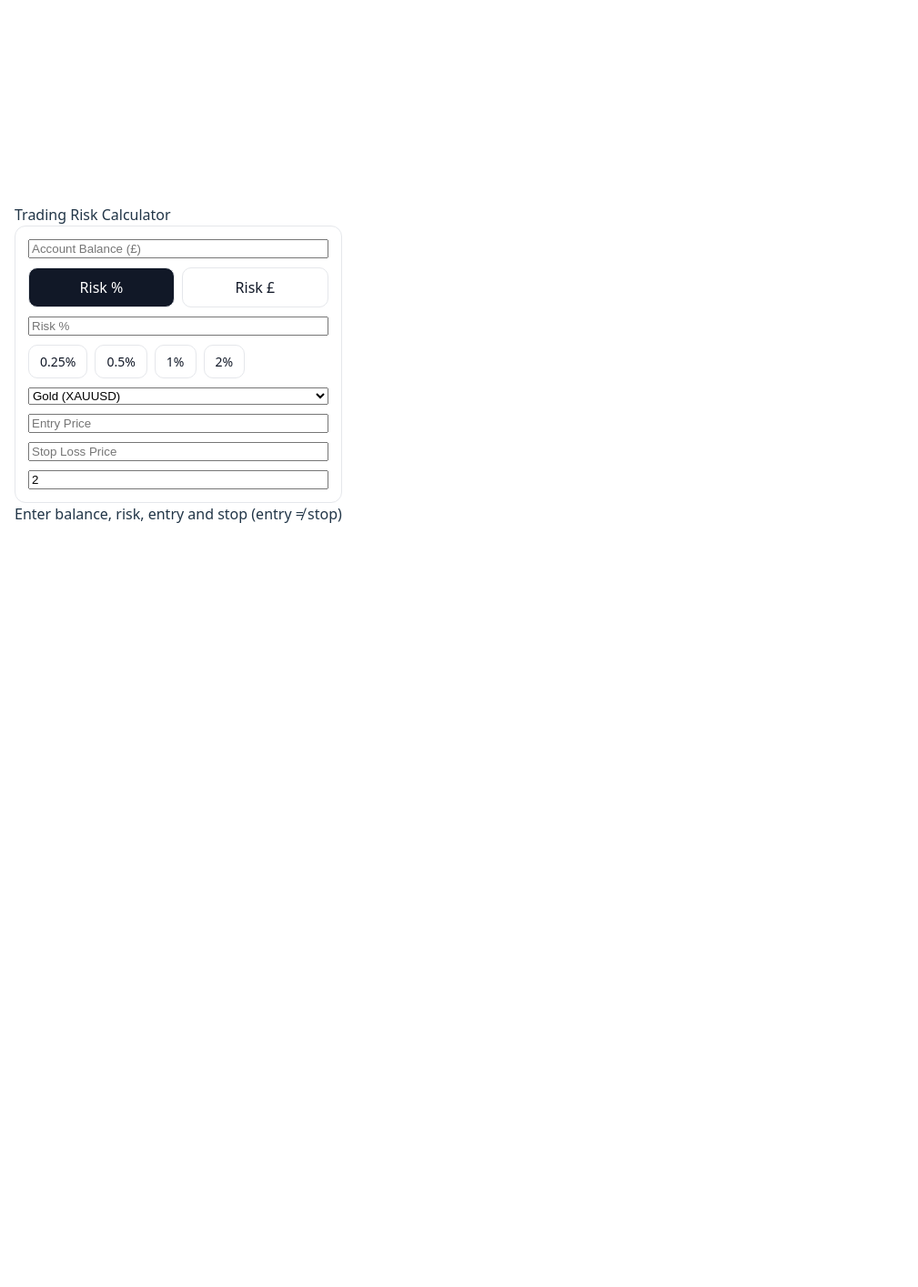
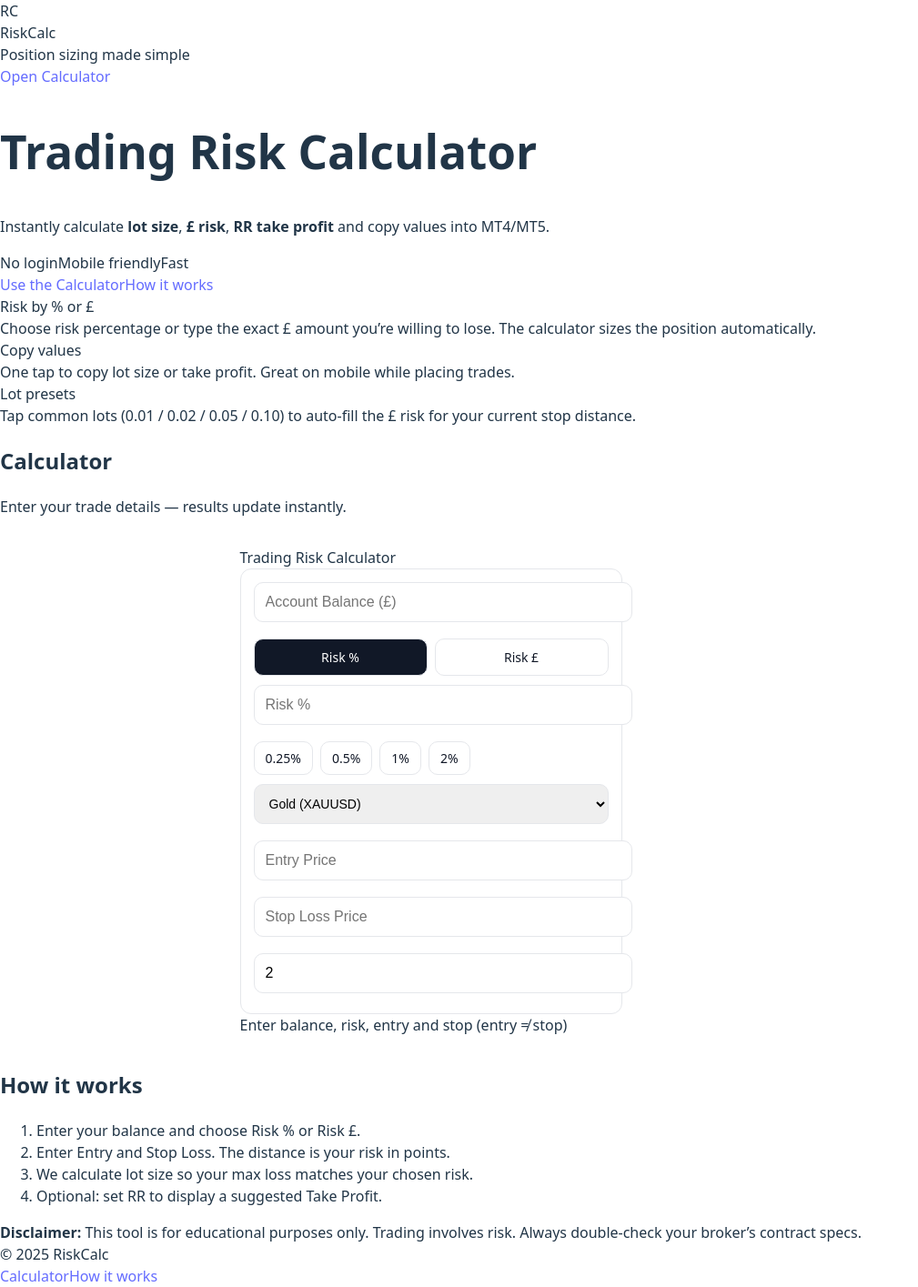
Before and after one commit to alanlea29/trading-risk-calculator, a React (Vite) app in the folder app/: page / in a window 1280 px wide. Shown: the whole page at 91% size, without its empty margins (0-1009 px from the left). Before the commit the page ends 800 px from the top, so only its background shows below. Built offline with nearby package versions, Linux system fonts and the light colour scheme.

Commit message:
Add input and card spacing styles

```diff
--- a/app/src/App.css
+++ b/app/src/App.css
@@ -12,3 +12,249 @@
   border: 1px solid #e5e7eb;
   border-radius: 12px;
   background: #ffffff;
+/* Landing page layout */
+.page {
+  min-height: 100vh;
+  background: #ffffff;
+  color: #111827;
+}
+
+.header {
+  position: sticky;
+  top: 0;
+  z-index: 10;
+  background: rgba(255, 255, 255, 0.85);
+  backdrop-filter: blur(10px);
+  border-bottom: 1px solid #e5e7eb;
+  display: flex;
+  align-items: center;
+  justify-content: space-between;
+  padding: 12px 16px;
+}
+
+.brand {
+  display: flex;
+  align-items: center;
+  gap: 10px;
+}
+
+.logo {
+  width: 38px;
+  height: 38px;
+  border-radius: 12px;
+  background: #111827;
+  color: #fff;
+  display: grid;
+  place-items: center;
+  font-weight: 800;
+}
+
+.brandName {
+  font-weight: 800;
+  line-height: 1.1;
+}
+
+.brandTag {
+  color: #6b7280;
+  font-size: 12px;
+  line-height: 1.1;
+}
+
+.headerLink {
+  color: #111827;
+  text-decoration: none;
+  font-weight: 600;
+}
+
+.main {
+  max-width: 980px;
+  margin: 0 auto;
+  padding: 18px 16px 40px;
+}
+
+.hero {
+  padding: 26px 0 18px;
+}
+
+.heroTitle {
+  font-size: 36px;
+  line-height: 1.1;
+  margin: 0 0 10px;
+  letter-spacing: -0.02em;
+}
+
+.heroSub {
+  margin: 0 0 14px;
+  color: #374151;
+  max-width: 55ch;
+}
+
+.heroBadges {
+  display: flex;
+  gap: 8px;
+  flex-wrap: wrap;
+  margin-bottom: 16px;
+}
+
+.badge {
+  font-size: 12px;
+  border: 1px solid #e5e7eb;
+  padding: 6px 10px;
+  border-radius: 999px;
+  background: #fff;
+}
+
+.heroCTA {
+  display: flex;
+  gap: 10px;
+  flex-wrap: wrap;
+}
+
+.btnPrimary,
+.btnSecondary {
+  display: inline-block;
+  text-decoration: none;
+  padding: 10px 14px;
+  border-radius: 12px;
+  border: 1px solid #e5e7eb;
+  font-weight: 700;
+}
+
+.btnPrimary {
+  background: #111827;
+  color: #fff;
+  border-color: #111827;
+}
+
+.btnSecondary {
+  background: #fff;
+  color: #111827;
+}
+
+.grid {
+  display: grid;
+  gap: 12px;
+  grid-template-columns: repeat(1, minmax(0, 1fr));
+  margin: 16px 0 22px;
+}
+
+@media (min-width: 780px) {
+  .grid {
+    grid-template-columns: repeat(3, minmax(0, 1fr));
+  }
+}
+
+.card2 {
+  border: 1px solid #e5e7eb;
+  border-radius: 14px;
+  padding: 14px;
+  background: #fff;
+  box-shadow: 0 4px 14px rgba(0,0,0,0.04);
+}
+
+.cardTitle {
+  font-weight: 800;
+  margin-bottom: 6px;
+}
+
+.cardText {
+  color: #374151;
+  font-size: 14px;
+  line-height: 1.5;
+}
+
+.calcWrap {
+  margin-top: 10px;
+  padding-top: 10px;
+}
+
+.calcHeader {
+  margin-bottom: 10px;
+}
+
+.calcTitle {
+  margin: 0;
+}
+
+.calcSub {
+  margin: 6px 0 0;
+  color: #6b7280;
+  font-size: 14px;
+}
+
+.how {
+  margin-top: 26px;
+  border-top: 1px solid #e5e7eb;
+  padding-top: 18px;
+}
+
+.howTitle {
+  margin: 0 0 10px;
+}
+
+.howList {
+  margin: 0 0 14px;
+  padding-left: 18px;
+  color: #374151;
+  line-height: 1.7;
+}
+
+.disclaimer {
+  border: 1px solid #e5e7eb;
+  background: #f8fafc;
+  padding: 12px;
+  border-radius: 12px;
+  color: #374151;
+  font-size: 13px;
+}
+
+.footer {
+  border-top: 1px solid #e5e7eb;
+  padding: 16px;
+  display: flex;
+  justify-content: space-between;
+  gap: 10px;
+  flex-wrap: wrap;
+  color: #6b7280;
+  font-size: 13px;
+}
+
+.footerLinks {
+  display: flex;
+  gap: 12px;
+}
+
+.footerLinks a {
+  color: #6b7280;
+  text-decoration: none;
+}
+/* ---------- Calculator form elements ---------- */
+
+.input {
+  width: 100%;
+  padding: 12px;
+  font-size: 16px;
+  border: 1px solid #e5e7eb;
+  border-radius: 10px;
+  outline: none;
+  margin-bottom: 8px;
+}
+
+.input:focus {
+  border-color: #9ca3af;
+}
+
+/* Ensure buttons and selects match inputs */
+select.input,
+button {
+  font-size: 14px;
+}
+.card {
+  display: grid;
+  gap: 12px;
+  padding: 16px;
+  border: 1px solid #e5e7eb;
+  border-radius: 14px;
+  background: #ffffff;
+  box-shadow: 0 4px 14px rgba(0,0,0,0.04);
+}
--- a/app/src/App.jsx
+++ b/app/src/App.jsx
@@ -1,5 +1,104 @@
 import RiskCalculator from "./components/RiskCalculator";
+import "./App.css";
 
 export default function App() {
-  return <RiskCalculator />;
+  return (
+    <div className="page">
+      <header className="header">
+        <div className="brand">
+          <div className="logo">RC</div>
+          <div>
+            <div className="brandName">RiskCalc</div>
+            <div className="brandTag">Position sizing made simple</div>
+          </div>
+        </div>
+
+        <a className="headerLink" href="#calculator">
+          Open Calculator
+        </a>
+      </header>
+
+      <main className="main">
+        <section className="hero">
+          <h1 className="heroTitle">Trading Risk Calculator</h1>
+          <p className="heroSub">
+            Instantly calculate <strong>lot size</strong>, <strong>£ risk</strong>,{" "}
+            <strong>RR take profit</strong> and copy values into MT4/MT5.
+          </p>
+
+          <div className="heroBadges">
+            <span className="badge">No login</span>
+            <span className="badge">Mobile friendly</span>
+            <span className="badge">Fast</span>
+          </div>
+
+          <div className="heroCTA">
+            <a className="btnPrimary" href="#calculator">
+              Use the Calculator
+            </a>
+            <a className="btnSecondary" href="#how">
+              How it works
+            </a>
+          </div>
+        </section>
+
+        <section className="grid">
+          <div className="card2">
+            <div className="cardTitle">Risk by % or £</div>
+            <div className="cardText">
+              Choose risk percentage or type the exact £ amount you’re willing to
+              lose. The calculator sizes the position automatically.
+            </div>
+          </div>
+
+          <div className="card2">
+            <div className="cardTitle">Copy values</div>
+            <div className="cardText">
+              One tap to copy lot size or take profit. Great on mobile while
+              placing trades.
+            </div>
+          </div>
+
+          <div className="card2">
+            <div className="cardTitle">Lot presets</div>
+            <div className="cardText">
+              Tap common lots (0.01 / 0.02 / 0.05 / 0.10) to auto-fill the £ risk
+              for your current stop distance.
+            </div>
+          </div>
+        </section>
+
+        <section id="calculator" className="calcWrap">
+          <div className="calcHeader">
+            <h2 className="calcTitle">Calculator</h2>
+            <p className="calcSub">Enter your trade details — results update instantly.</p>
+          </div>
+          <RiskCalculator />
+        </section>
+
+        <section id="how" className="how">
+          <h2 className="howTitle">How it works</h2>
+          <ol className="howList">
+            <li>Enter your balance and choose Risk % or Risk £.</li>
+            <li>Enter Entry and Stop Loss. The distance is your risk in points.</li>
+            <li>We calculate lot size so your max loss matches your chosen risk.</li>
+            <li>Optional: set RR to display a suggested Take Profit.</li>
+          </ol>
+
+          <div className="disclaimer">
+            <strong>Disclaimer:</strong> This tool is for educational purposes only. Trading
+            involves risk. Always double-check your broker’s contract specs.
+          </div>
+        </section>
+      </main>
+
+      <footer className="footer">
+        <div>© {new Date().getFullYear()} RiskCalc</div>
+        <div className="footerLinks">
+          <a href="#calculator">Calculator</a>
+          <a href="#how">How it works</a>
+        </div>
+      </footer>
+    </div>
+  );
 }
```
